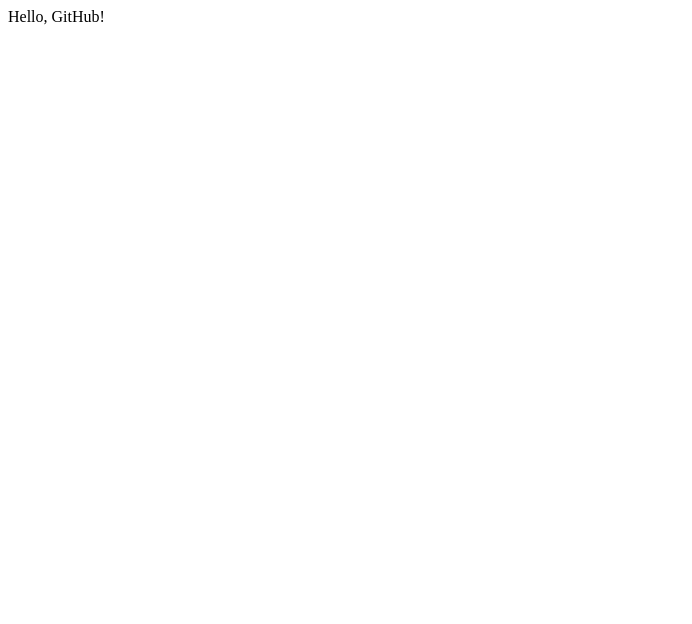
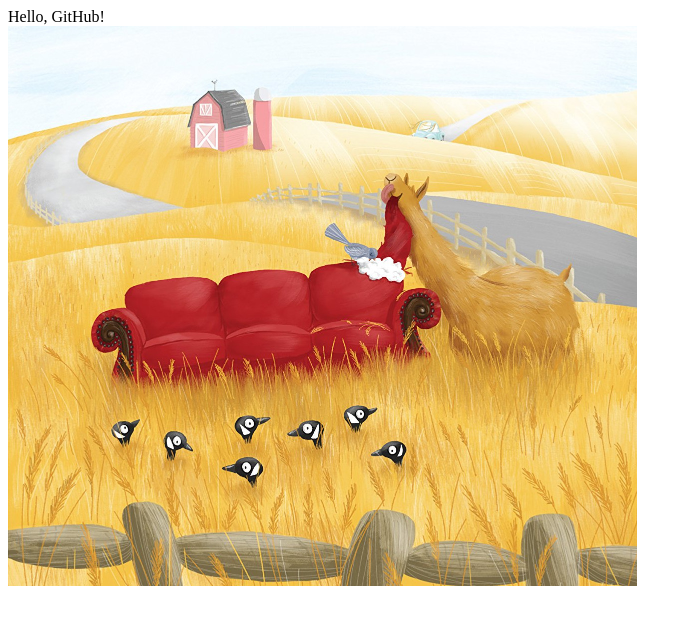
Before and after one commit to gerglawson/gerglawson.github.io, a plain HTML site: page index.html in a window 1280 px wide. Shown: the whole page, without its empty margins (0-692 px from the left). Drawn offline with Linux system fonts and the light colour scheme.

Commit message:
product is now an image of a llama chewing on a couch

```diff
--- a/index.html
+++ b/index.html
@@ -1,5 +1,6 @@
 <html>
     <body>
         <div>Hello, GitHub!</div>
+        <div><img src='assets/llama.jpg' width=629 height=560 />
     </body>
 </html>
```
Also changed, not shown: assets/llama.jpg (added).
